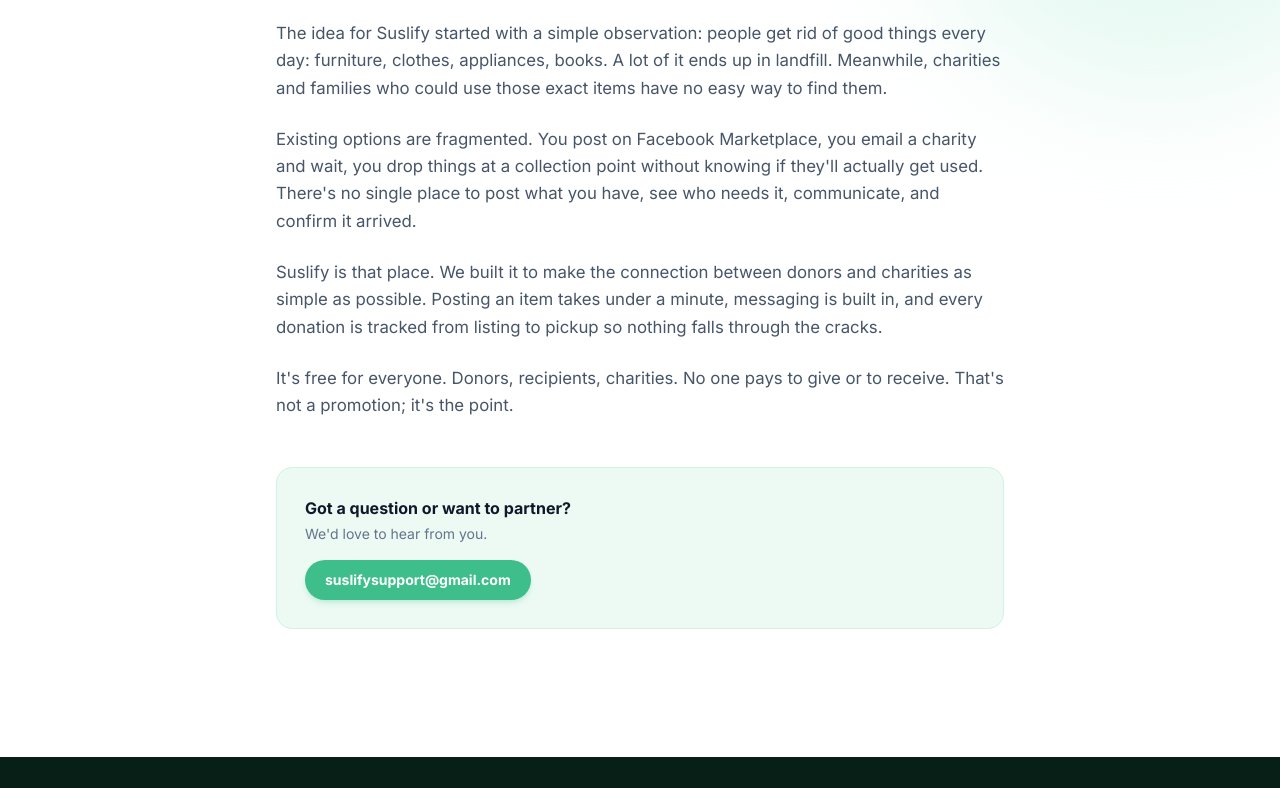
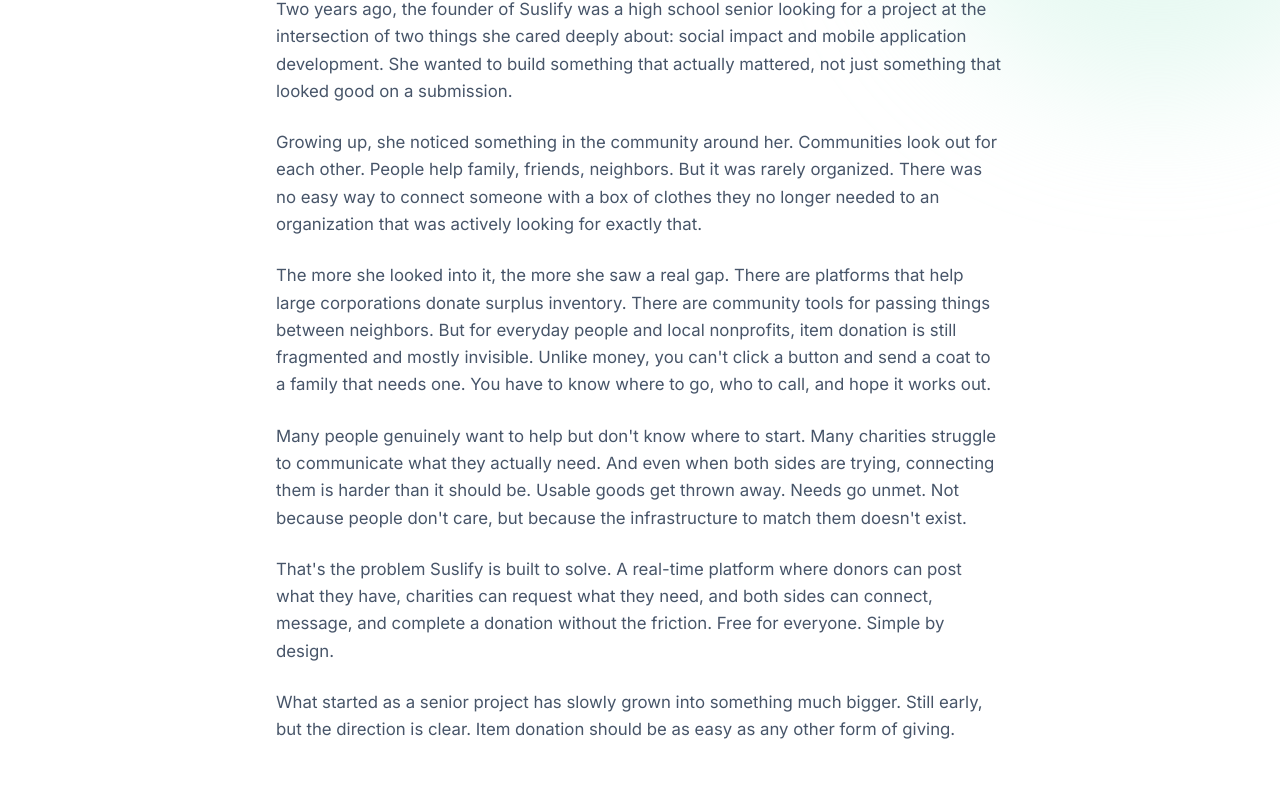
Before and after one commit to Suslify/suslify_landing, an Astro site: page /about in a window 1280 px wide. Shown: the part 341-1129 px from the top of the page. Built offline with nearby package versions, Linux system fonts and the light colour scheme; Astro itself is replaced by a stand-in of ours.

Commit message:
feat: add about page section

```diff
--- a/src/components/Header.astro
+++ b/src/components/Header.astro
@@ -5,10 +5,11 @@
 const { activePage = '' } = Astro.props;
 
 const nav = [
+  { href: '/about',          label: 'About' },
   { href: '/#features',      label: 'Features' },
   { href: '/#how-it-works',  label: 'How it works' },
+  { href: '/for-charities',  label: 'For charities' },
   { href: '/for-donors',     label: 'For donors' },
-  { href: '/for-charities',  label: 'For charities' },
 ];
 ---
 
--- a/src/pages/about.astro
+++ b/src/pages/about.astro
@@ -16,37 +16,35 @@
     </div>
     <div class="relative max-w-3xl mx-auto px-5">
 
-      <p class="text-xs font-bold uppercase tracking-widest text-brand-600 mb-4">About</p>
-      <h1 class="text-5xl sm:text-6xl font-black tracking-tight text-slate-900 mb-8 leading-tight">
-        Why we built<br />
-        <span class="text-brand-500">Suslify.</span>
+      <p class="text-xs font-bold uppercase tracking-widest text-brand-600 mb-4">Our story</p>
+      <h1 class="text-4xl sm:text-5xl font-bold tracking-tight text-slate-900 mb-8 leading-tight">
+        What started as a school project<br />
+        <span class="text-brand-500">became something real.</span>
       </h1>
 
       <div class="prose prose-slate max-w-none text-slate-600 leading-relaxed space-y-6 text-[1.05rem]">
         <p>
-          The idea for Suslify started with a simple observation: people get rid
-          of good things every day: furniture, clothes, appliances, books. A
-          lot of it ends up in landfill. Meanwhile, charities and families who
-          could use those exact items have no easy way to find them.
+          Two years ago, the founder of Suslify was a high school senior looking for a project at the intersection of two things she cared deeply about: social impact and mobile application development. She wanted to build something that actually mattered, not just something that looked good on a submission.
         </p>
 
         <p>
-          Existing options are fragmented. You post on Facebook Marketplace, you
-          email a charity and wait, you drop things at a collection point without
-          knowing if they'll actually get used. There's no single place to post
-          what you have, see who needs it, communicate, and confirm it arrived.
+          Growing up, she noticed something in the community around her. Communities look out for each other. People help family, friends, neighbors. But it was rarely organized. There was no easy way to connect someone with a box of clothes they no longer needed to an organization that was actively looking for exactly that.
         </p>
 
         <p>
-          Suslify is that place. We built it to make the connection between
-          donors and charities as simple as possible. Posting an item takes
-          under a minute, messaging is built in, and every donation is tracked
-          from listing to pickup so nothing falls through the cracks.
+          The more she looked into it, the more she saw a real gap. There are platforms that help large corporations donate surplus inventory. There are community tools for passing things between neighbors. But for everyday people and local nonprofits, item donation is still fragmented and mostly invisible. Unlike money, you can't click a button and send a coat to a family that needs one. You have to know where to go, who to call, and hope it works out.
         </p>
 
         <p>
-          It's free for everyone. Donors, recipients, charities. No one pays to
-          give or to receive. That's not a promotion; it's the point.
+          Many people genuinely want to help but don't know where to start. Many charities struggle to communicate what they actually need. And even when both sides are trying, connecting them is harder than it should be. Usable goods get thrown away. Needs go unmet. Not because people don't care, but because the infrastructure to match them doesn't exist.
+        </p>
+
+        <p>
+          That's the problem Suslify is built to solve. A real-time platform where donors can post what they have, charities can request what they need, and both sides can connect, message, and complete a donation without the friction. Free for everyone. Simple by design.
+        </p>
+
+        <p>
+          What started as a senior project has slowly grown into something much bigger. Still early, but the direction is clear. Item donation should be as easy as any other form of giving.
         </p>
       </div>
 
```
